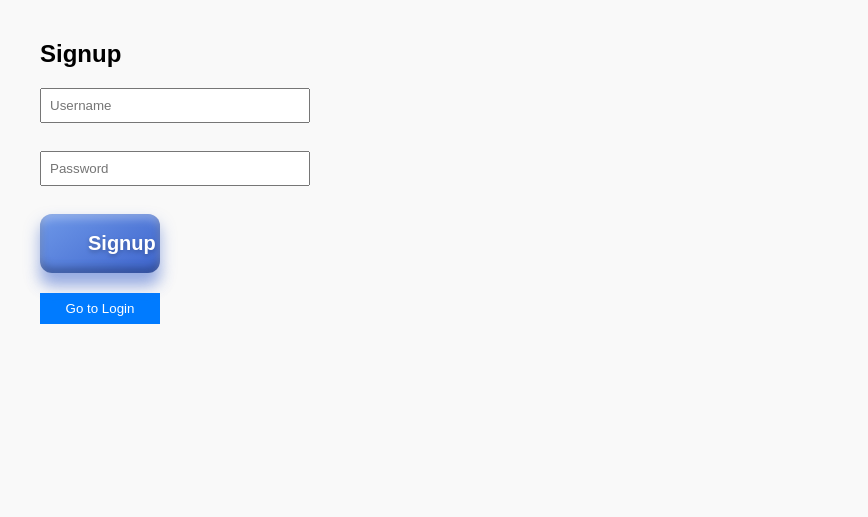
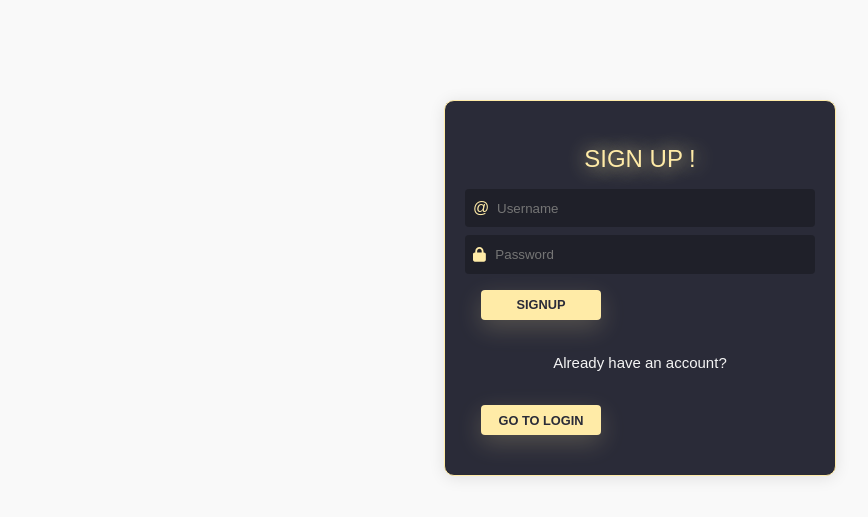
Before and after one commit to VitthalSutar/Quizzo_The-McQ, a Flask app: page /signup in a window 1280 px wide. Shown: the top 517 px of the page, without its empty margins (0-868 px from the left). Run offline with Flask 3, Linux system fonts and the light colour scheme; some libraries are stand-ins or nearby versions.

Commit message:
updated signup page

```diff
--- a/Quizzo-The McQ/static/css/styles.css
+++ b/Quizzo-The McQ/static/css/styles.css
@@ -41,7 +41,7 @@
     inset 0 5px 8px rgba(255, 255, 255, 0.3),
     inset 0 -5px 8px rgba(0, 0, 0, 0.3);
   color: white;
-  padding: 18px 48px;
+  padding: 15px 30px 15px 30px;
   font-size: 1.25rem;
   font-weight: 600;
   cursor: pointer;
--- a/Quizzo-The McQ/templates/login.html
+++ b/Quizzo-The McQ/templates/login.html
@@ -9,7 +9,7 @@
 
 <body>
     <div class="card" style="width: 350px; margin: 100px auto; padding: 20px; border-radius: 10px; box-shadow: 0 2px 16px rgba(0,0,0,0.1);">
-      <h4 class="title">Log In!</h4>
+      <h3 class="title">Log In !</h3>
       <form id="loginForm">
         <label class="field" for="logemail">
           <span class="input-icon">@</span>
--- a/Quizzo-The McQ/templates/signup.html
+++ b/Quizzo-The McQ/templates/signup.html
@@ -7,14 +7,32 @@
 </head>
 
 <body>
-    <h2>Signup</h2>
-    <form id="signupForm">
-        <input type="text" name="username" placeholder="Username" required><br>
-        <input type="password" name="password" placeholder="Password" required><br>
-        <button type="submit" class="btn-3d">Signup</button>
-    </form>
-    <div id="signupMsg"></div>
-    <button onclick="window.location.href='/login'">Go to Login</button> <!-- Added Login Button -->
+    <div class="card" style="width: 350px; margin: 100px auto; padding: 20px; border-radius: 10px; box-shadow: 0 2px 16px rgba(0,0,0,0.1);">
+        <h3 class="title">Sign Up !</h3>
+        <form id="signupForm">
+            <label class="field" for="signup-username">
+                <span class="input-icon">@</span>
+                <input autocomplete="off" id="signup-username" placeholder="Username" class="input-field"
+                    name="username" type="text" required />
+            </label>
+            <label class="field" for="signup-password">
+                <svg class="input-icon" viewBox="0 0 500 500" xmlns="http://www.w3.org/2000/svg">
+                    <path
+                        d="M80 192V144C80 64.47 144.5 0 224 0C303.5 0 368 64.47 368 144V192H384C419.3 192 448 220.7 448 256V448C448 483.3 419.3 512 384 512H64C28.65 512 0 483.3 0 448V256C0 220.7 28.65 192 64 192H80zM144 192H304V144C304 99.82 268.2 64 224 64C179.8 64 144 99.82 144 144V192z">
+                    </path>
+                </svg>
+                <input id="signup-password" placeholder="Password" class="input-field" name="password" type="password"
+                    required />
+            </label>
+            <button class="btn" type="submit">Signup</button>
+            <br>
+            <a class="btn-link" style="font-size: 15px;">Already have an account?</a>
+            <br>
+            <button type="button" class="btn" onclick="window.location.href='/login'"
+                style="text-align: center;">Go to Login</button>
+        </form>
+        <div id="signupMsg"></div>
+    </div>
     <script>
         document.getElementById('signupForm').onsubmit = async function(e) {
             e.preventDefault();
```
